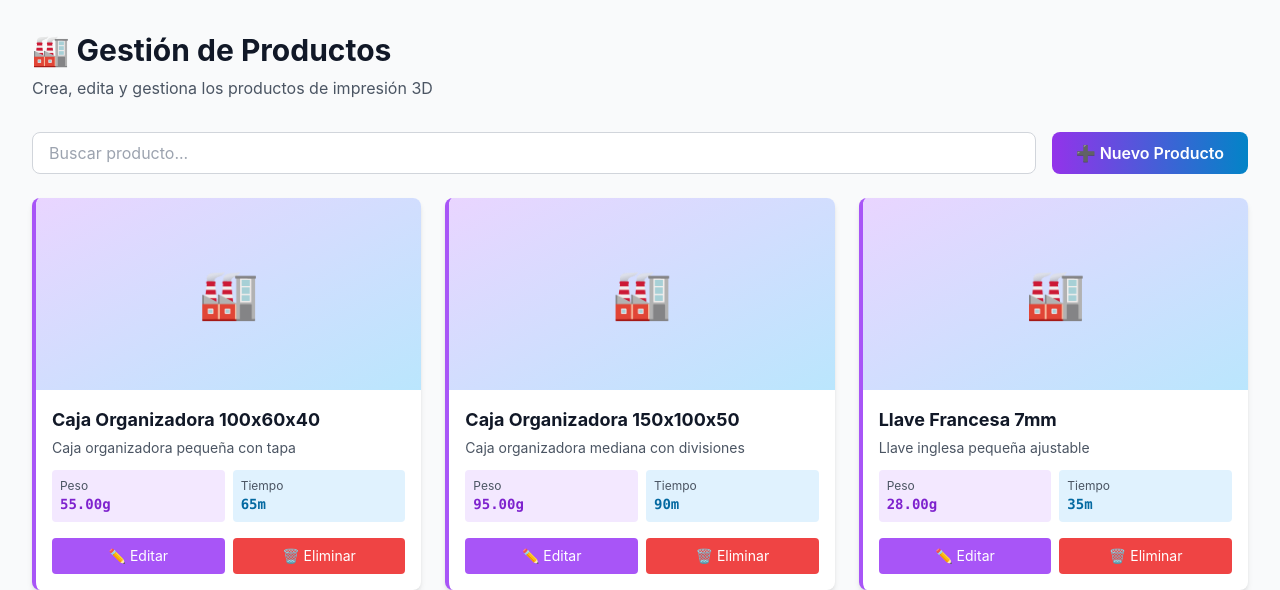
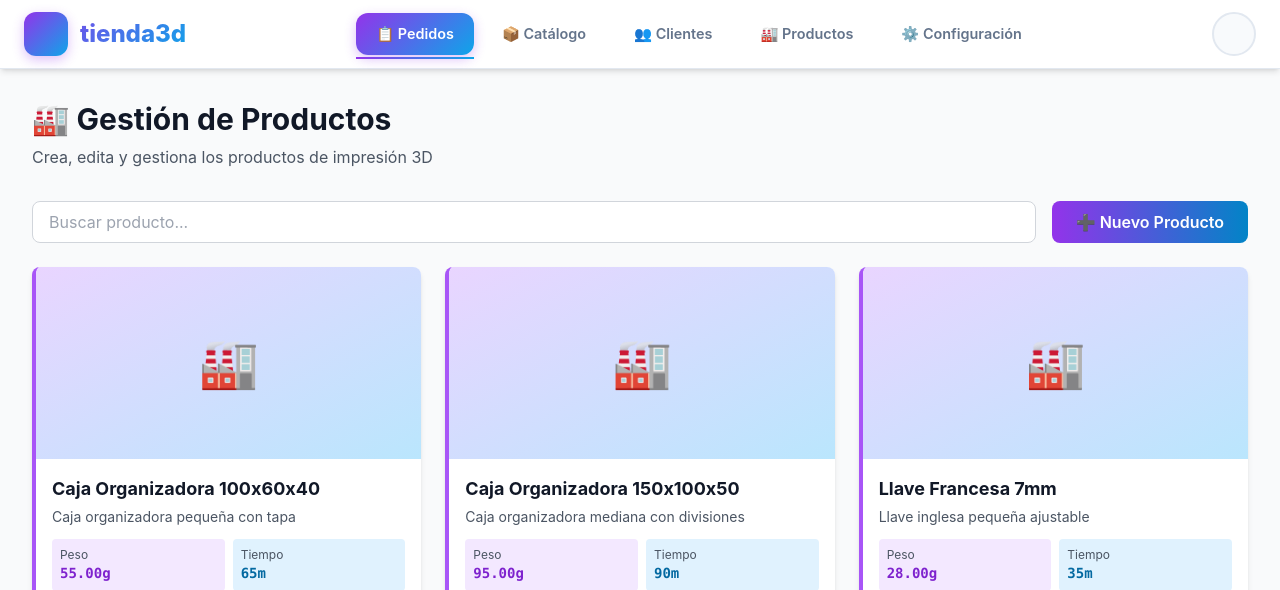
Before and after one commit to EneasSP/tienda3d, a PHP site: page /productos.php in a window 1280 px wide. Shown: the top 590 px of the page. Run offline with PHP 8.4, Linux system fonts and the light colour scheme; data comes from the database, SQL or seed files in the repository; data that the repository does not hold is empty; some libraries are stand-ins or nearby versions.

Commit message:
integracion del head en clientes y productos

```diff
--- a/productos.php
+++ b/productos.php
@@ -16,6 +16,30 @@
     <link rel="stylesheet" href="assets/css/cruds.css">
 </head>
 <body class="bg-gray-50 dark:bg-gray-900">
+    <!-- Barra de navegación (copiada de index.php) -->
+    <nav class="navbar">
+        <div class="navbar-content">
+            <a href="index.php" class="logo">
+                <div class="logo-icon">🏪</div>
+                <span>tienda3d</span>
+            </a>
+            <button id="hamburger-menu" class="hamburger-menu">
+                <span class="hamburger-line"></span>
+                <span class="hamburger-line"></span>
+                <span class="hamburger-line"></span>
+            </button>
+            <div class="nav-tabs" id="nav-tabs">
+                <button class="nav-tab active" data-tab="pedidos">📋 Pedidos</button>
+                <button class="nav-tab" data-tab="catalogo">📦 Catálogo</button>
+                <a href="clientes.php" class="nav-tab">👥 Clientes</a>
+                <a href="productos.php" class="nav-tab">🏭 Productos</a>
+                <button class="nav-tab" data-tab="configuracion">⚙️ Configuración</button>
+            </div>
+            <div class="navbar-controls">
+                <button id="dark-mode-toggle" class="dark-mode-toggle" title="Cambiar modo oscuro"></button>
+            </div>
+        </div>
+    </nav>
 
     <div class="container mx-auto p-4 md:p-8">
         <div class="mb-8">
@@ -190,6 +214,7 @@
         </div>
     </div>
 
-    <script src="../assets/js/productos.js"></script>
+    <script src="assets/js/app.js"></script>
+    <script src="assets/js/productos.js"></script>
 </body>
 </html>
```
Also changed, not shown: clientes.php (+25 -0 lines).
